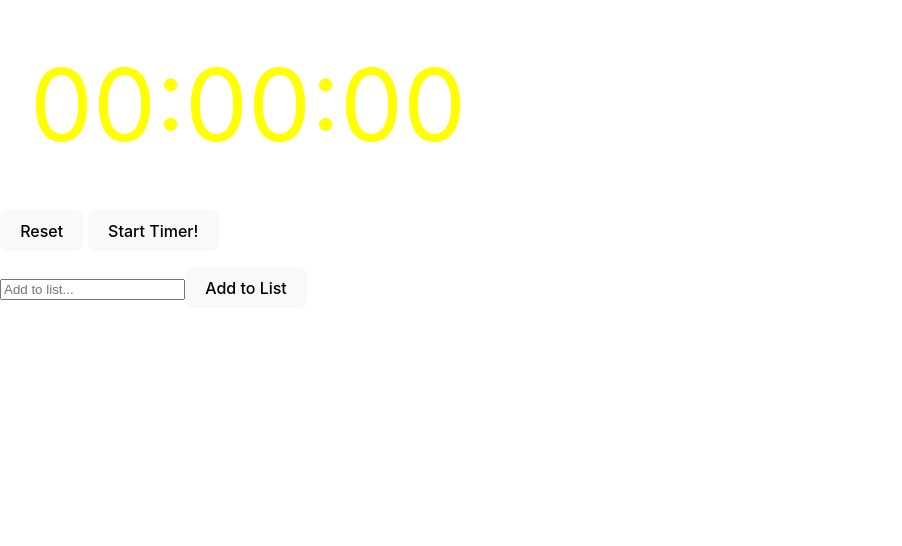
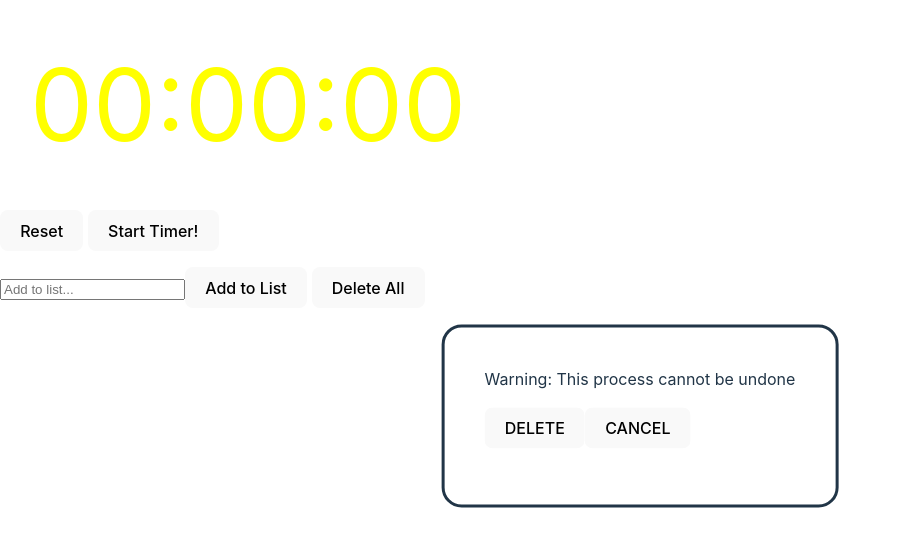
Before and after one commit to IMIHonigmann/React-ForceFocus, a React (Vite) app: page / in a window 1280 px wide. Shown: the top 546 px of the page, without its empty margins (0-902 px from the left). Built offline with nearby package versions, Linux system fonts and the light colour scheme.

Commit message:
added delete all button and started to implement a modal for the delete all and some issues have been fixed

```diff
--- a/src/App.tsx
+++ b/src/App.tsx
@@ -1,4 +1,5 @@
 import React, { useEffect, useRef, useState } from 'react';
+import WarningComponent from './DeleteWarning';
 
 let exportedTime = '';
 
@@ -10,8 +11,8 @@ const TODOComponent = () => {
   const [editModeIndex, setEditModeIndex] = useState(-1);
   const inputRef = useRef(null);
 
-  const handleEdit = (indexToEdit) => {
-    let newTodoList = [...todoList];
+  const handleEdit = (indexToEdit: number) => {
+    const newTodoList = [...todoList];
     newTodoList[indexToEdit] = todo;
     setTodoList(newTodoList);
     setEditModeIndex(-1);
@@ -72,6 +73,16 @@ const TODOComponent = () => {
         }>
         {editModeIndex !== -1 ? 'Edit!' : 'Add to List'}
       </button>
+      {' '}
+      <button
+      onClick={() => {
+        setTodoList([]);
+        setTodoTime([]);
+        saveTodoListToLocalStorage(todoList, todoTime);
+
+      }}>
+        Delete All
+      </button>
 
       {editModeIndex !== -1 && ' ' + editModeIndex}
 
@@ -109,6 +120,8 @@ const TODOComponent = () => {
           <span style={{ transitionDuration: '0.4s', borderStyle: 'groove', borderRadius: '10px',  ...(editModeIndex == index ? {marginLeft: '2px', padding: '10px'} : {padding: '5px'}) }}>
             {todoTime[index]}
           </span>
+
+
         </p>
       ))}
     </>
@@ -127,9 +140,9 @@ const TimerComponent = () => {
   // ADD a delete all button
   // ADD importing saved todoList when browser closes/refreshes BUGGED
   // ADD when the list is bigger than the screen it scrolls to the bottom
-  // ADD an element on enter button DONE
+  // ADD use commonancestors to make both warningcomponent and todocomponent have access to the todolist and so there can be a warning displayed
+    // ADD an animation to the displayed modal
   // FIX the browser not running the timer anymore when unfocused
-  // FIX journaled times are either constantly 0:0:0 or completely fucked
 
   // ADD a countdown tab HARD
 
@@ -148,7 +161,7 @@ const TimerComponent = () => {
     }, 1000);
 
     return () => clearInterval(timer);
-  }, [mins, runTimer, secs]);
+  }, [hrs, mins, runTimer, secs]);
 
 
   useEffect(() => {
@@ -194,6 +207,7 @@ const RenderComponent = () => {
     <>
       {TimerComponent()}
       {TODOComponent()}
+      {WarningComponent()}
     </>
   )
 }
--- /dev/null
+++ b/src/DeleteWarning.jsx
@@ -0,0 +1,36 @@
+import React from 'react';
+
+const WarningComponent = (/* { todoList, setTodoList, setShowWarning } */) => {
+    const modalStyle = {
+        borderStyle: 'solid',
+        borderRadius: 20,
+        position: 'fixed',
+        top: '50%',
+        left: '50%',
+        transform: 'translate(-50%, -50%)',
+        padding: '40px',
+        backgroundColor: '#fff',
+        transitionDuration: '0.4s',
+    };
+
+    return (
+        <>
+            <p style={modalStyle}>
+                Warning: This process cannot be undone
+                <p>
+                    <button
+                    // onClick={setTodoList([])}
+                    >
+                        DELETE
+                    </button>
+                    <button>
+                        CANCEL
+                    </button>
+                </p>
+
+            </p>
+        </>
+    );
+};
+
+export default WarningComponent;
```
